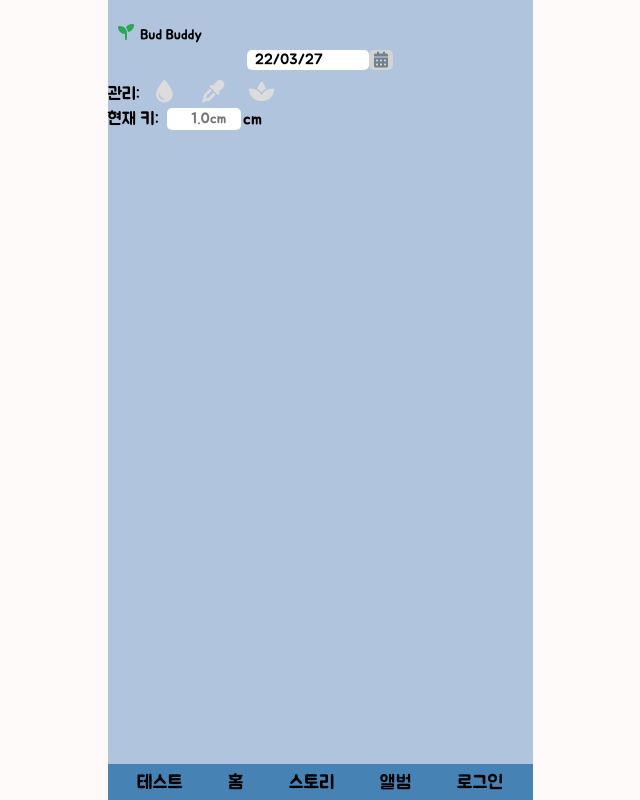
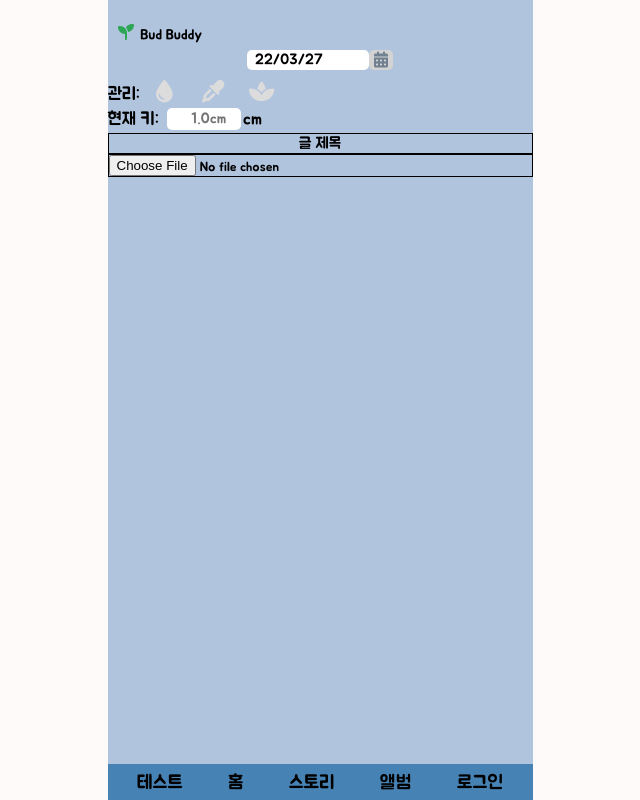
Before and after one commit to codestates/budbuddy, a React (Create React App) app in the folder client/: page /test in a window 1280 px wide. Shown: the whole page, without its empty margins (320-960 px from the left). Built offline with nearby package versions, Linux system fonts and the light colour scheme.

Commit message:
Feat: 일지 쓰게 페이지 이미지 파일 업로드 1차

```diff
--- a/client/src/components/write/GrowInput.js
+++ b/client/src/components/write/GrowInput.js
@@ -36,9 +36,9 @@ const Layout = styled.div`
   }
 `;
 
-function GrowInput() {
+function GrowInput({ className }) {
   return (
-    <Layout>
+    <Layout className={className}>
       <div className="shell">
         <div className="text-wrap">
           <span>현재 키:</span>
--- /dev/null
+++ b/client/src/components/write/TextContent.js
@@ -0,0 +1,87 @@
+import React, { useState } from "react";
+import styled from "styled-components";
+
+const Layout = styled.div`
+  width: 100%;
+
+  display: flex;
+  .shell {
+    width: 100%;
+    flex-direction: column;
+    display: flex;
+  }
+
+  .title-wrap {
+    display: flex;
+    justify-content: center;
+    width: 100%;
+    border: solid 1px black;
+  }
+
+  .photo-wrap {
+    display: flex;
+    flex-direction: column;
+    align-items: center;
+    justify-content: center;
+
+    .photo {
+      margin: 10px 0 0 0;
+      width: 90%;
+      border-radius: ${(props) => props.theme.borderRadius};
+    }
+  }
+  .file {
+    /* width: 40%; */
+    border: solid 1px black;
+    /* align-self: flex-end; */
+  }
+`;
+
+function TextContent() {
+  const [img, setImg] = useState(null);
+  function onFileChange(e) {
+    const {
+      target: { files },
+    } = e;
+
+    const theFile = files[0];
+    console.log(theFile);
+    const reader = new FileReader();
+
+    reader.onloadend = (finishedEvent) => {
+      const {
+        currentTarget: { result },
+      } = finishedEvent;
+      setImg(result);
+      console.log(finishedEvent);
+    };
+
+    reader.readAsDataURL(theFile);
+  }
+  function onFileClear() {
+    setImg(null);
+  }
+  return (
+    <Layout>
+      <div className="shell">
+        <div className="title-wrap">
+          <div className="title">글 제목</div>
+        </div>
+        {img && (
+          <div className="photo-wrap">
+            <img className="photo" src={img} alt="" />
+            <button className="cancle" onClick={onFileClear}>
+              등록취소
+            </button>
+          </div>
+        )}
+        <input className="file" type="file" accept="image/*" onChange={onFileChange} />
+        <div className="content-wrap">
+          <div className="content"></div>
+        </div>
+      </div>
+    </Layout>
+  );
+}
+
+export default TextContent;
--- a/client/src/pages/Test.js
+++ b/client/src/pages/Test.js
@@ -4,6 +4,7 @@ import Logo from "../components/Logo";
 import DatePicker from "../components/DatePicker";
 import PlantManageToggle from "../components/write/PlantManageToggle";
 import GrowInput from "../components/write/GrowInput";
+import TextContent from "../components/write/TextContent";
 
 const Layout = styled.div`
   display: flex;
@@ -21,9 +22,10 @@ const Layout = styled.div`
   }
   .manage-toggle {
   }
+  .grow-input {
+  }
 `;
 
-const Content = styled.div``;
 const WriteBtn = styled.div``;
 
 const Test = () => {
@@ -32,8 +34,8 @@ const Test = () => {
       <Logo className="logo" />
       <DatePicker className="date-picker" />
       <PlantManageToggle className="manage-toggle" />
-      <GrowInput />
-      <Content />
+      <GrowInput className="grow-input" />
+      <TextContent />
       <WriteBtn />
     </Layout>
   );
```
